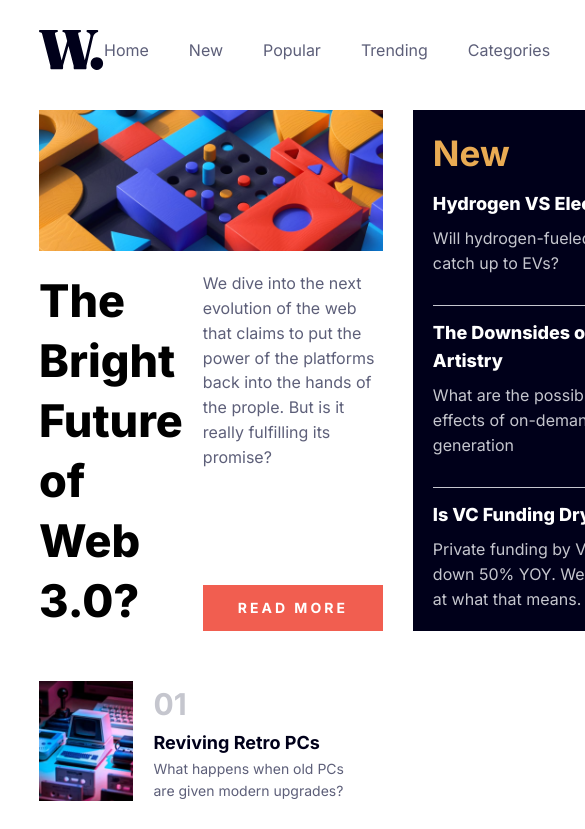
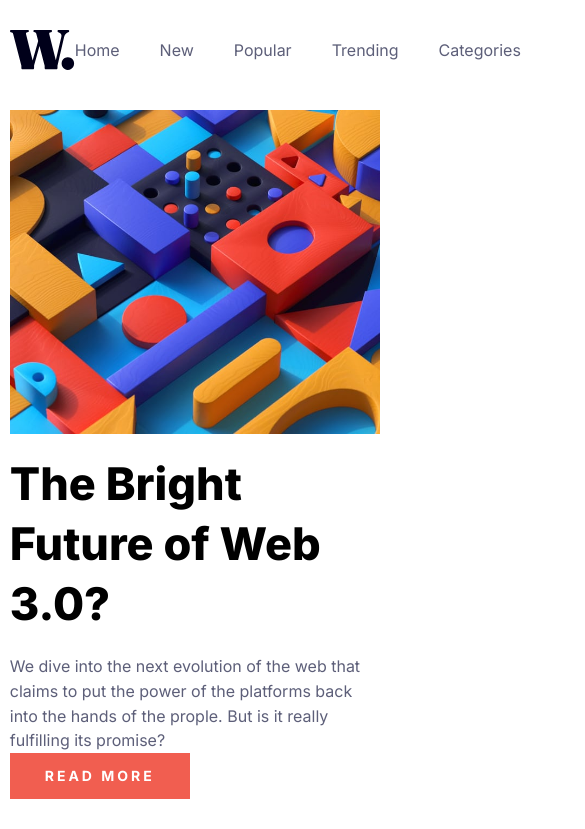
Before and after one commit to lucasfeklein/news-homepage, a React (Vite) app: page / in a window 390 px wide. Shown: the top 829 px of the page, 585 px wide, since content can reach past the window. Built offline with nearby package versions, Linux system fonts and the light colour scheme.

Commit message:
mobile styles

```diff
--- a/src/components/Content/Content.jsx
+++ b/src/components/Content/Content.jsx
@@ -44,7 +44,15 @@ function Content() {
     <Box>
       <Box className={classes.content_container}>
         <Box className={classes.main_content}>
-          <Image src="./image-web-3-desktop.jpg" />
+          <Image
+            className={classes.desktop_image}
+            src="./image-web-3-desktop.jpg"
+          />
+          <Image
+            className={classes.mobile_image}
+            src="./image-web-3-mobile.jpg"
+          />
+
           <Box className={classes.title_container}>
             <Title className={classes.title}>
               The Bright Future of Web 3.0?
--- a/src/components/Content/Content.module.css
+++ b/src/components/Content/Content.module.css
@@ -107,8 +107,30 @@
   row-gap: 30px;
 }
 
+.mobile_image {
+  display: none;
+}
+
 @media (max-width: 1000px) {
   .title {
     font-size: 45px;
   }
 }
+
+@media (max-width: 940px) {
+  .desktop_image {
+    display: none;
+  }
+
+  .mobile_image {
+    display: block;
+  }
+
+  .title_container {
+    flex-direction: column;
+  }
+
+  .content_container {
+    flex-direction: column;
+  }
+}
--- a/src/index.css
+++ b/src/index.css
@@ -17,3 +17,9 @@ body {
   margin: 30px 0;
   width: 80%;
 }
+
+@media (max-width: 940px) {
+  .container {
+    width: 95%;
+  }
+}
```
